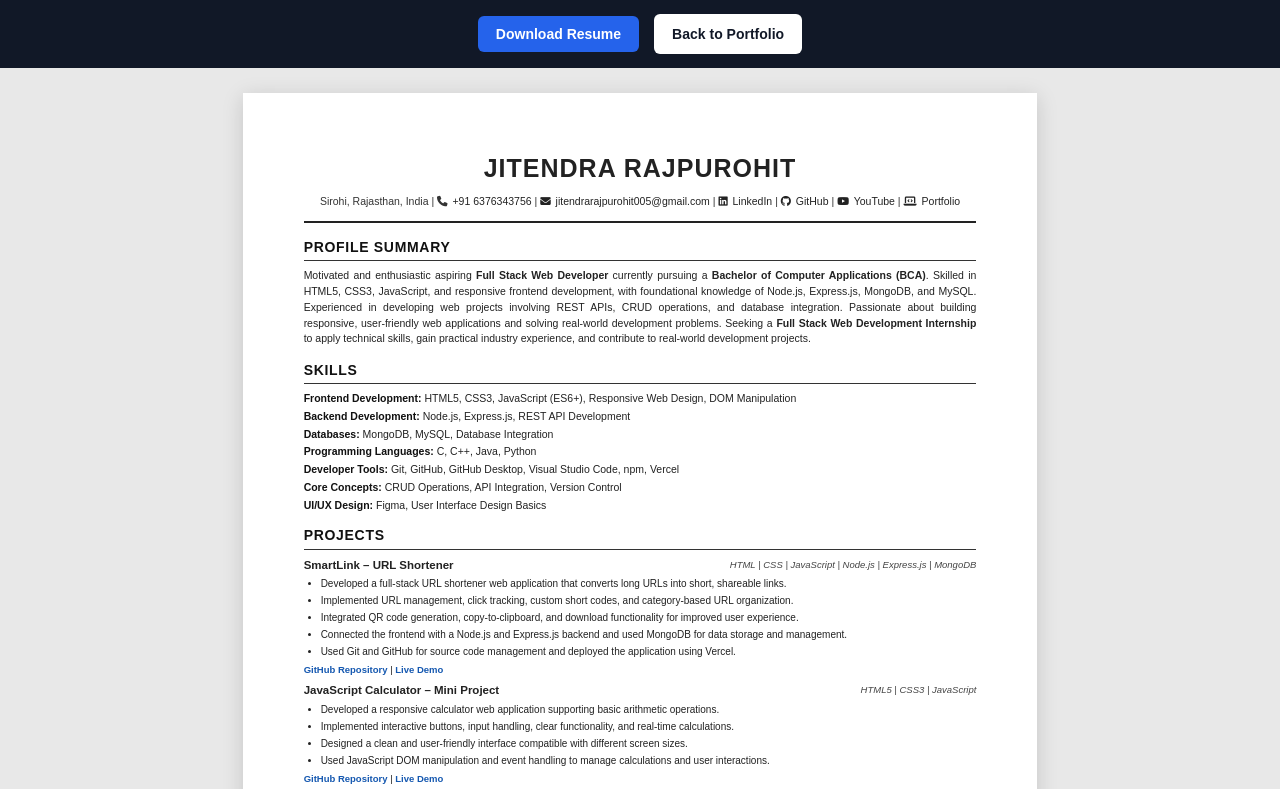
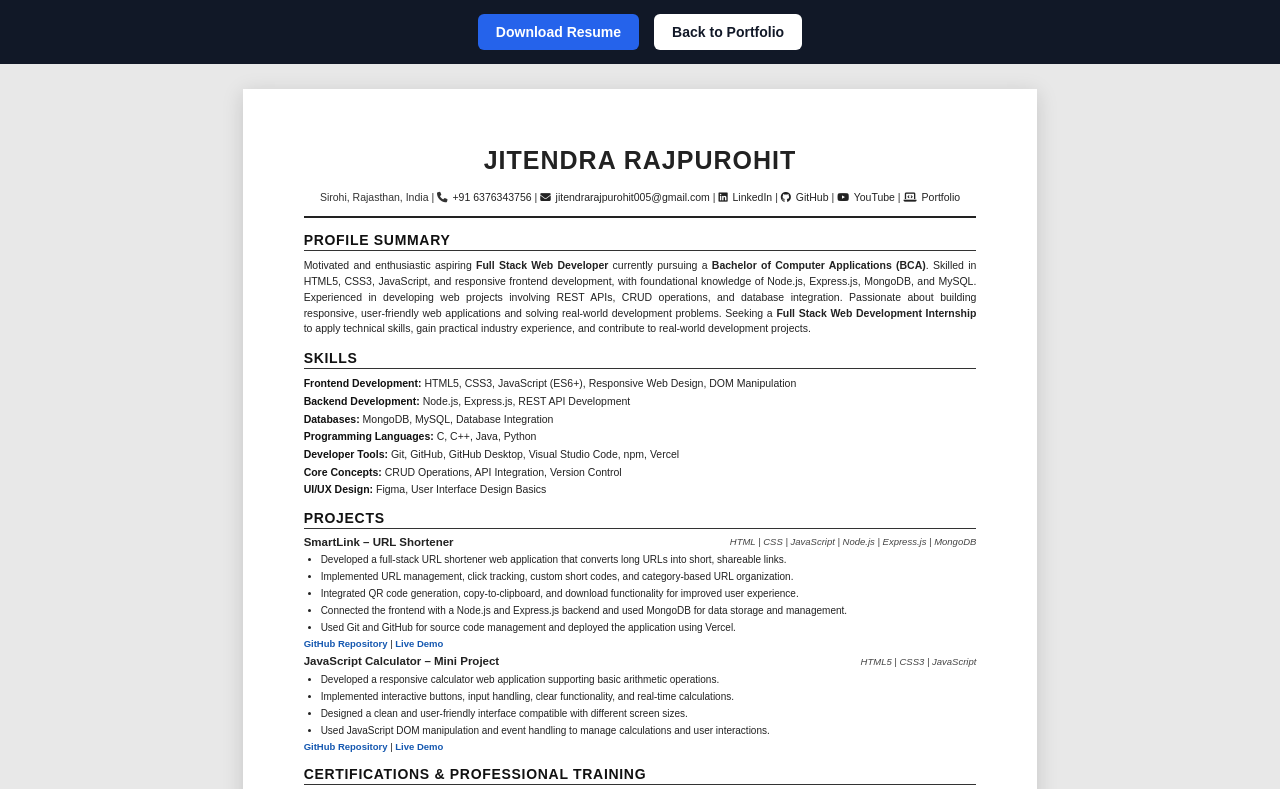
Before and after one commit to Jitendra-razz05/Portfolio-web, a plain HTML site: page Resume/resume.html in a window 1280 px wide. Shown: the top 789 px of the page. Drawn offline with Linux system fonts and the light colour scheme.

Commit message:
Update resume css , js file

```diff
--- a/Resume/resume.css
+++ b/Resume/resume.css
@@ -16,7 +16,7 @@ body {
   background: #e8e8e8;
   color: #222;
   font-family: Arial, Helvetica, sans-serif;
-  line-height: 1.45;
+  line-height: 1.15;
 }
 
 
@@ -70,7 +70,7 @@ body {
 
 .resume {
   width: 210mm;
-  min-height: 250mm;
+  min-height: 230mm;
   margin: 25px auto;
   padding: 15mm 16mm;
   background: white;
@@ -93,7 +93,7 @@ body {
   font-size: 25px;
   font-weight: 700;
   letter-spacing: 1px;
-  margin-bottom: 7px;
+  margin-bottom: 14px;
 }
 
 .contact {
@@ -132,7 +132,7 @@ section h2 {
   letter-spacing: 0.7px;
   color: #111;
   border-bottom: 1.5px solid #333;
-  padding-bottom: 3px;
+  padding-bottom: 2px;
   margin-bottom: 7px;
 }
 
```
